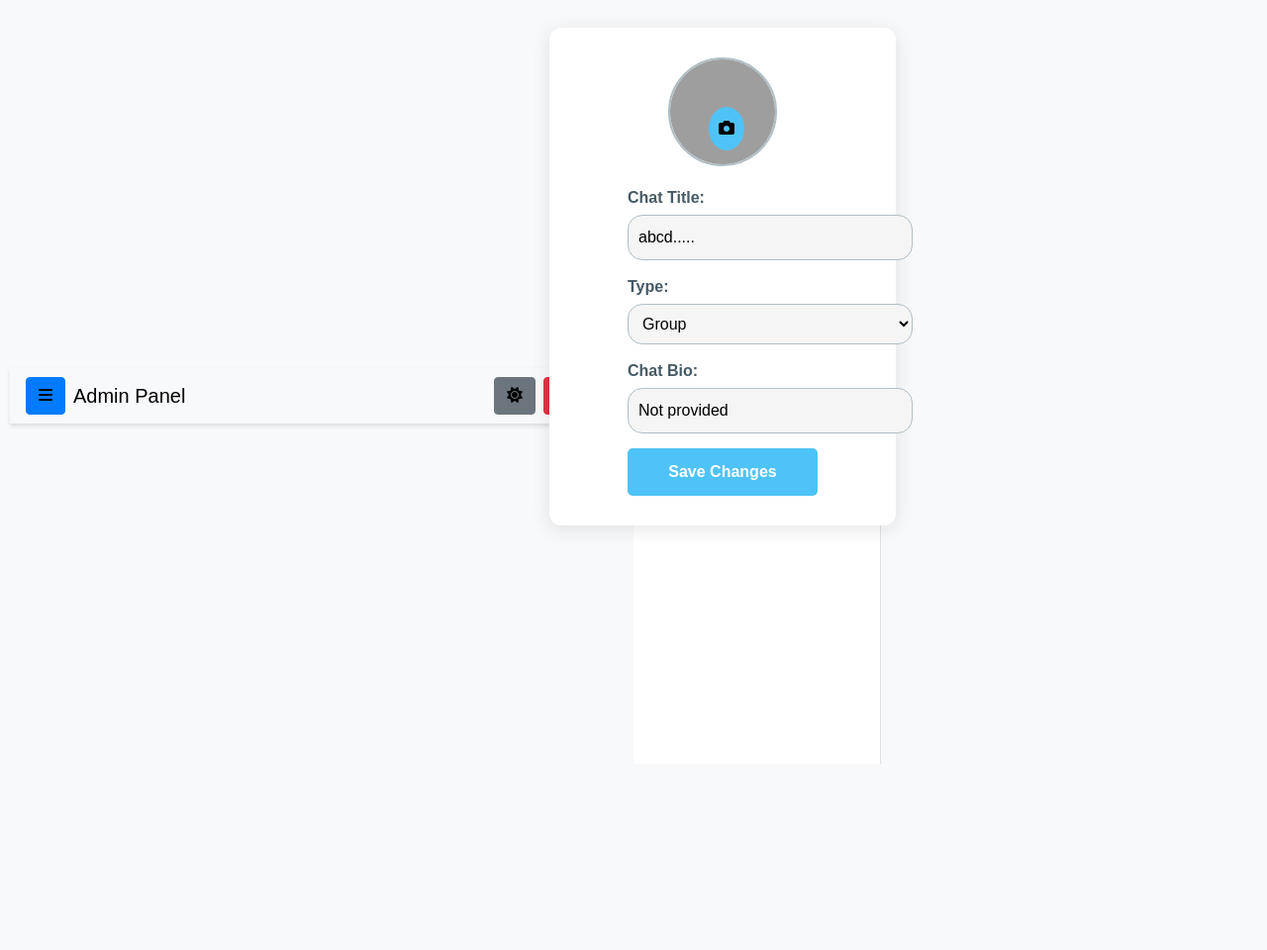
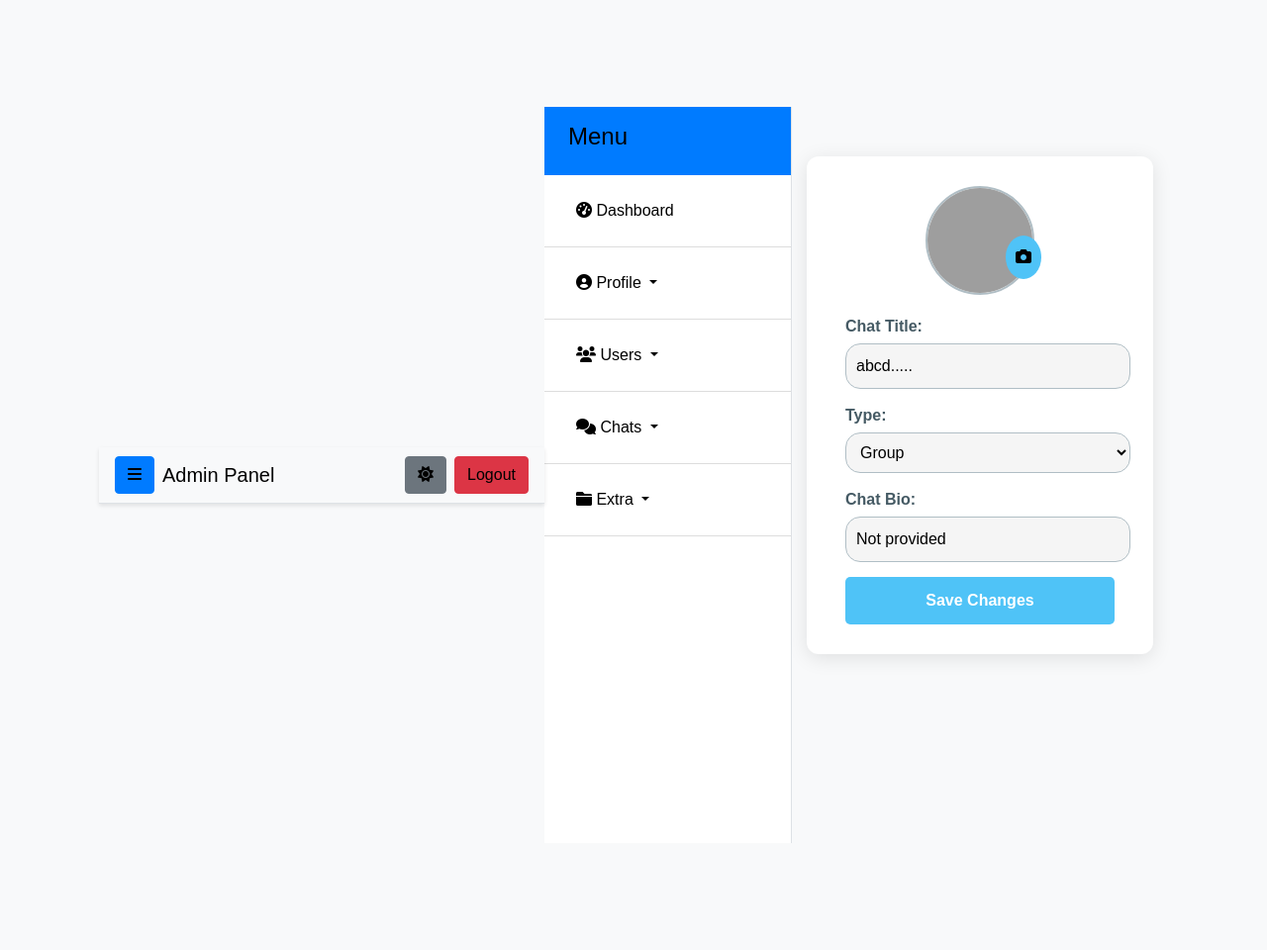
Before and after one commit to Pythonproject18/Clock-Chat, a Django app: page /admin/chats/1/update/ in a window 1280 px wide. Shown: the whole page at 99% size. Before the commit the page ends 772 px from the top, so only its background shows below. Run offline with Django 5.2, Linux system fonts and the light colour scheme; some libraries are stand-ins or nearby versions; grey boxes are pictures that could not be loaded.

Commit message:
fixed issue

```diff
--- a/CLOCK_CHAT/templates/adminuser/chats/chat_update.html
+++ b/CLOCK_CHAT/templates/adminuser/chats/chat_update.html
@@ -12,22 +12,28 @@
         font-family: Arial, sans-serif;
         background-color: #e6f2f9; /* Light blue background */
         display: flex;
-        justify-content: center;
+        justify-content: 100px;
         align-items: center;
-        min-height: 100vh;
+        min-height: 120vh;
         margin: 0;
-        padding: 10px;
+        padding: 100px;
+
+    }
+    .container{
+        position: relative;
+        top: 50px;
     }
 
     .form-container {
+        left: -55px;
         background-color: #ffffff;
-        padding: 30px 79px;
+        padding: 30px 39px;
         border-radius: 12px;
         box-shadow: 0 4px 20px rgba(0, 0, 0, 0.1);
         width: 350px;
-        left: -350px;
+        left: -155px;
         text-align: center;
-        position: relative;
+        position: flex;
     }
 
     .profile-card {
@@ -113,7 +119,7 @@
 
     @media (max-width: 400px) {
         .form-container {
-            width: 90%;
+            width: 100%;
             padding: 20px;
         }
 
@@ -135,7 +141,7 @@
     <input type="file" id="fileInput" accept="image/*" style="display: none;" onchange="updateAvatar(event)">
 </div>
 
-<form id="chatForm" action="chats_list.html" method="GET" onsubmit="return validateForm()">
+<form id="chatForm" action="{% url 'admin_chats_list' %} " method="GET" onsubmit="return validateForm()">
     <div class="form-group">
         <label for="chatTitle">Chat Title:</label>
         <input type="text" id="chatTitle" name="chat_title" value="abcd....." required>
--- a/CLOCK_CHAT/views/auth_view.py
+++ b/CLOCK_CHAT/views/auth_view.py
@@ -85,7 +85,7 @@ class SignUpView(View):
 
         auth_service.create_user(first_name, middle_name, last_name, email)
         cache.delete(f"verified_{email}")
-        return JsonResponse(success_response(SuccessMessage.S00004.value, redirect="/sign-in/"), status=200)
+        return JsonResponse(success_response(SuccessMessage.S00004.value, redirect="/sign_in/"), status=200)
 
 
 class VerifyOTPLoginView(View):
```
